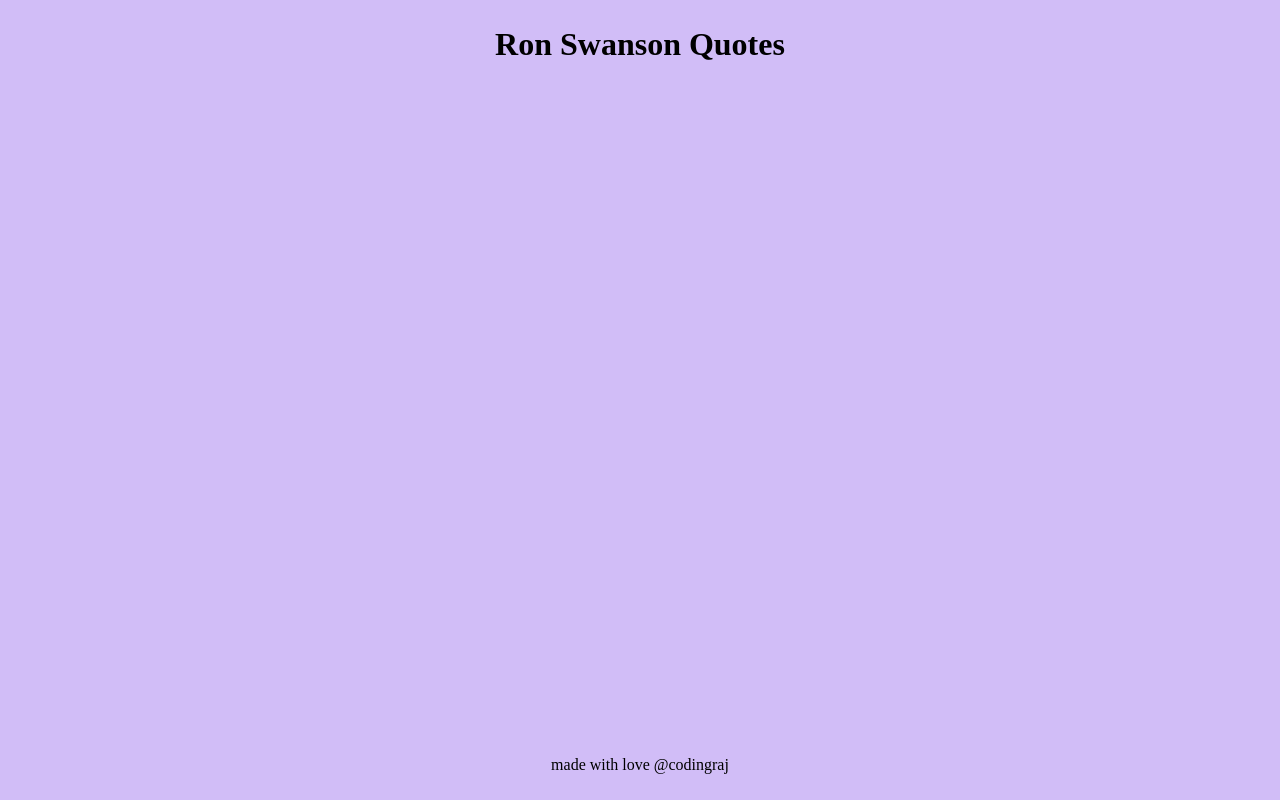
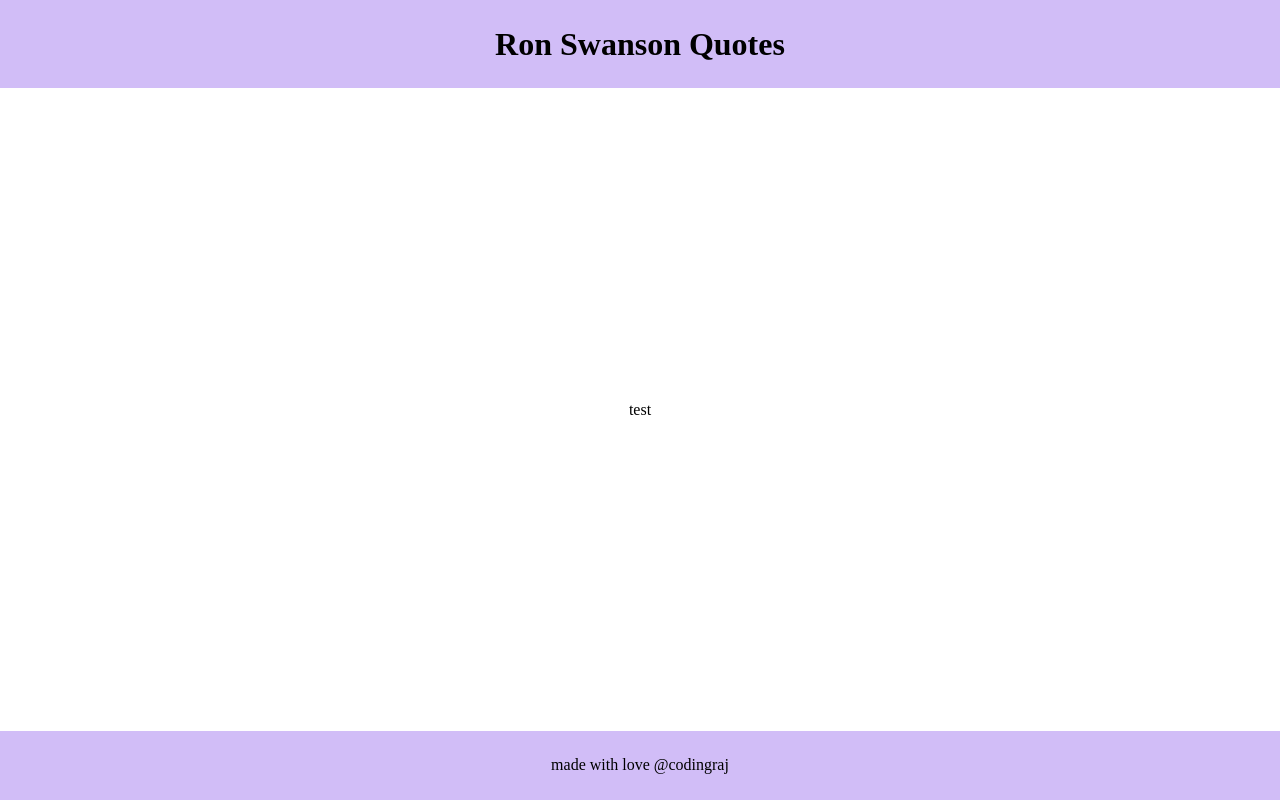
Before and after one commit to coding-island-js/ron-swanson-api-netlify-functions, a website: page index.html in a window 1280 px wide. Drawn offline with Linux system fonts and the light colour scheme; no server answers.

Commit message:
changed color in css

```diff
--- a/index.html
+++ b/index.html
@@ -13,7 +13,7 @@
       <h1>Ron Swanson Quotes</h1>
     </header>
     <main>
-      <p id="ron-swanson-quote"></p>
+      <p id="ron-swanson-quote">test</p>
     </main>
     <footer>made with love @codingraj</footer>
   </body>
--- a/style.css
+++ b/style.css
@@ -10,7 +10,14 @@ body {
   display: grid;
   grid-template-rows: auto 1fr auto;
   min-height: 100vh;
+  text-align: center;
+}
+
+main {
+  margin: auto;
+}
+
+header, footer {
   background: #d1bdf7;
-  place-items: center;
   padding-block: 2vw;
 }
```
